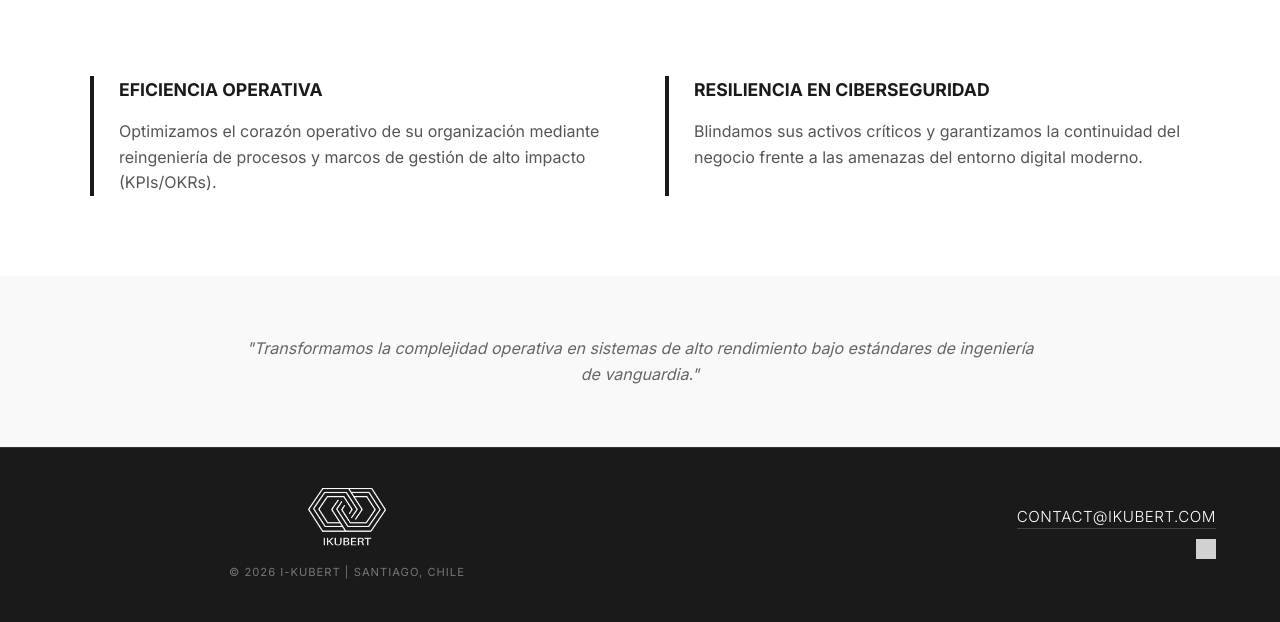
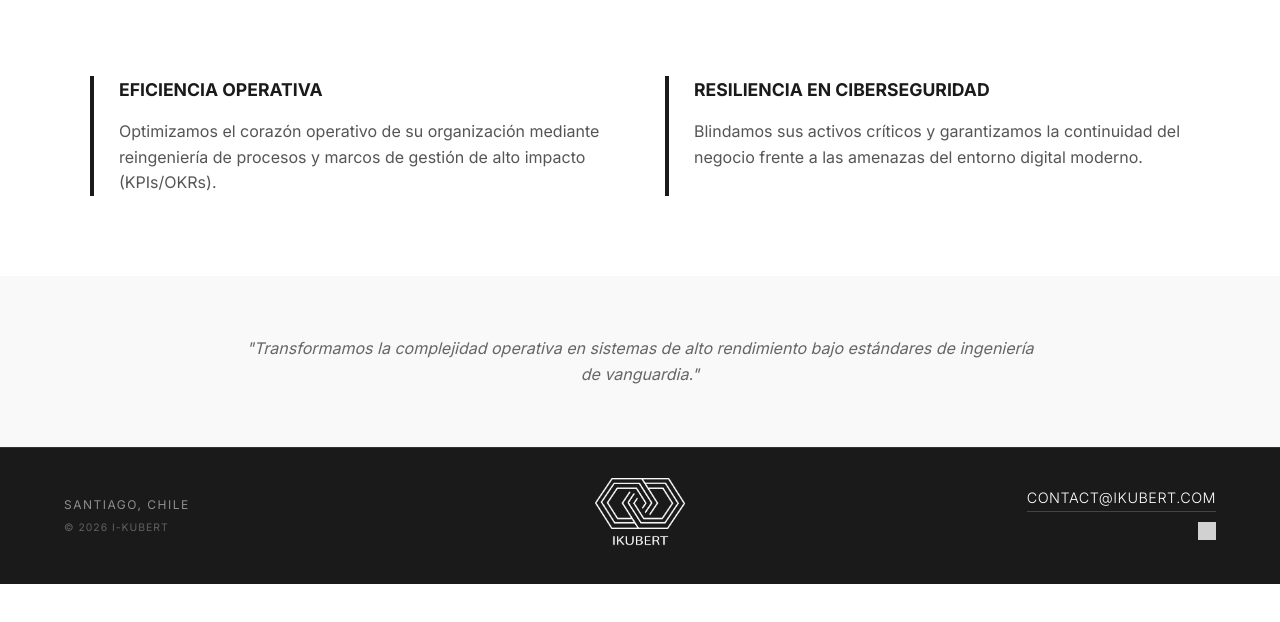
Before and after one commit to IKUBERT/ikubert.github.io, a Jekyll site: the page built from index.html, in a window 1280 px wide and 900 px high, scrolled down 582 px, cut to the strip 278-900 px from the top of the window. Built offline with Jekyll 4.4.1, drawn with Linux system fonts in a browser that asks for light colours; after the commit the page ends 1444 px from its top, so only the background shows below that; grey boxes are pictures that could not be loaded.

Commit message:
Update default.html

```diff
--- a/_layouts/default.html
+++ b/_layouts/default.html
@@ -14,25 +14,27 @@
         {{ content }}
     </main>
 
-     <!-- Footer Optimizado: Layout Horizontal  -->
-    <footer style="background-color: #1a1a1a; color: #ffffff; padding: 40px 5%; border-top: 1px solid #333;">
+    <!-- Footer Simetrico: Logo Centrado y Datos Optimizados  -->
+    <footer style="background-color: #1a1a1a; color: #ffffff; padding: 30px 5%; border-top: 1px solid #333;">
         <div style="display: flex; justify-content: space-between; align-items: center; max-width: 1200px; margin: 0 auto; flex-wrap: wrap; gap: 20px;">
 
-            <!-- Lado Izquierdo: Logotipo  -->
-            <div style="flex: 1; min-width: 200px;">
-                <img src="/src/Logotipo IKUBERT nombre abajo.png" alt="I-KUBERT" style="height: 60px; width: auto; filter: brightness(0) invert(1);">
-                <p style="font-size: 0.7rem; opacity: 0.4; margin-top: 10px; letter-spacing: 1px;">&copy; 2026 I-KUBERT | Santiago, Chile</p>
+             <!-- Columna Izquierda: Ubicacion y Copyright (para balancear)  -->
+            <div style="flex: 1; text-align: left; min-width: 200px;">
+                <p style="font-size: 0.75rem; opacity: 0.5; letter-spacing: 1.5px; margin: 0; text-transform: uppercase;">Santiago, Chile</p>
+                <p style="font-size: 0.65rem; opacity: 0.3; margin-top: 5px;">&copy; 2026 I-KUBERT</p>
             </div>
 
-            <!-- Lado Derecho: Contacto y Social  -->
-            <div style="text-align: right; flex: 1; min-width: 250px;">
-                <p style="margin: 0 0 10px 0; font-weight: 300; letter-spacing: 0.5px;">
-                    <a href="mailto:contact@ikubert.com" style="color: #ffffff; text-decoration: none; border-bottom: 1px solid #444; padding-bottom: 2px; font-size: 0.95rem;">contact@ikubert.com</a>
-                </p>
+           <!-- Columna Central: Logotipo Principal  -->
+            <div style="flex: 1; text-align: center; min-width: 150px;">
+                <img src="/src/Logotipo IKUBERT nombre abajo.png" alt="I-KUBERT" style="height: 70px; width: auto; filter: brightness(0) invert(1);">
+            </div>
 
-                <!-- Enlace LinkedIn  -->
-                <a href="https://www.linkedin.com/company/ikubert" target="_blank" style="display: inline-block; vertical-align: middle;">
-                    <img src="https://cdn-icons-png.flaticon.com/512/174/174857.png" alt="LinkedIn" style="width: 20px; height: 20px; filter: grayscale(1) brightness(2); opacity: 0.8;">
+            <!-- Columna Derecha: Contacto y LinkedIn  -->
+            <div style="flex: 1; text-align: right; min-width: 200px; display: flex; flex-direction: column; align-items: flex-end; gap: 10px;">
+                <a href="mailto:contact@ikubert.com" style="color: #ffffff; text-decoration: none; border-bottom: 1px solid #444; padding-bottom: 2px; font-size: 0.9rem; font-weight: 300; letter-spacing: 0.5px;">contact@ikubert.com</a>
+
+                <a href="https://www.linkedin.com/company/ikubert" target="_blank" style="display: inline-block; opacity: 0.8; transition: opacity 0.3s;">
+                    <img src="https://cdn-icons-png.flaticon.com/512/174/174857.png" alt="LinkedIn" style="width: 18px; height: 18px; filter: grayscale(1) brightness(2);">
                 </a>
             </div>
         </div>
```
